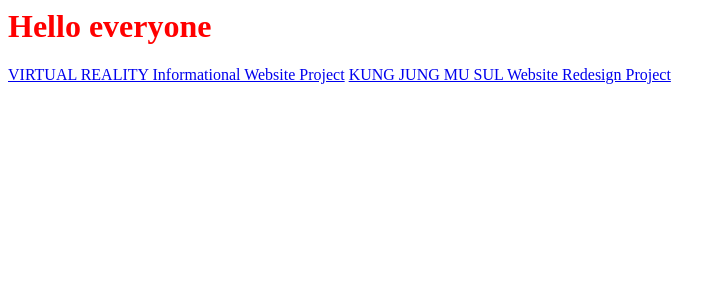
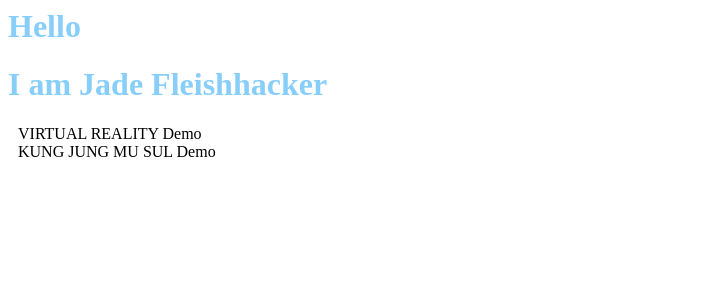
Before and after one commit to jadefleishhacker/jadexfleishhacker.github.io, a PHP site: page / in a window 1280 px wide. Shown: the top 300 px of the page, without its empty margins (0-726 px from the left). Run offline with PHP 8.4, Linux system fonts and the light colour scheme.

Commit message:
styilize1

```diff
--- a/home page/style.css
+++ b/home page/style.css
@@ -1,3 +1,16 @@
 h1{
-    color:red;
+    color:lightskyblue;
 }
+
+.demo_button{
+    background-color: none;
+    border-radius: 10px;
+    padding: 10px;
+    text-decoration: none;
+    color: black;
+
+}
+
+.demo_button:hover{
+    background-color: lightskyblue;
+}
--- a/index.html
+++ b/index.html
@@ -6,9 +6,11 @@
     </head>
 
     <body>
-        <h1>Hello everyone</h1>
-        <a href="vr project/vr.html">VIRTUAL REALITY Informational Website Project</a>
-        <a href="kjms project/kjms.html">KUNG JUNG MU SUL Website Redesign Project</a>
+        <h1>Hello</h1>
+        <h1>I am Jade Fleishhacker</h1>
+        <a class="demo_button" href="vr project/vr.html">VIRTUAL REALITY Demo</a>
+        <br>
+        <a class="demo_button" href="kjms project/kjms.html">KUNG JUNG MU SUL Demo</a>
 
     </body>
 
```
